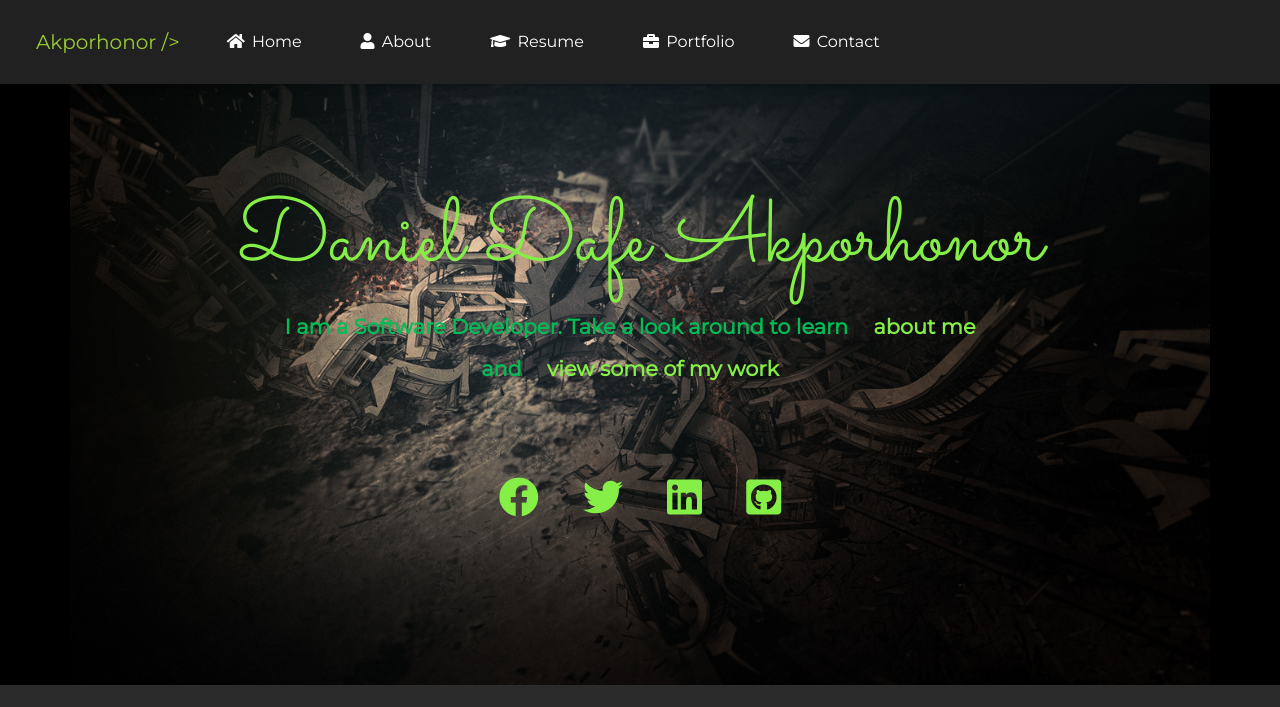
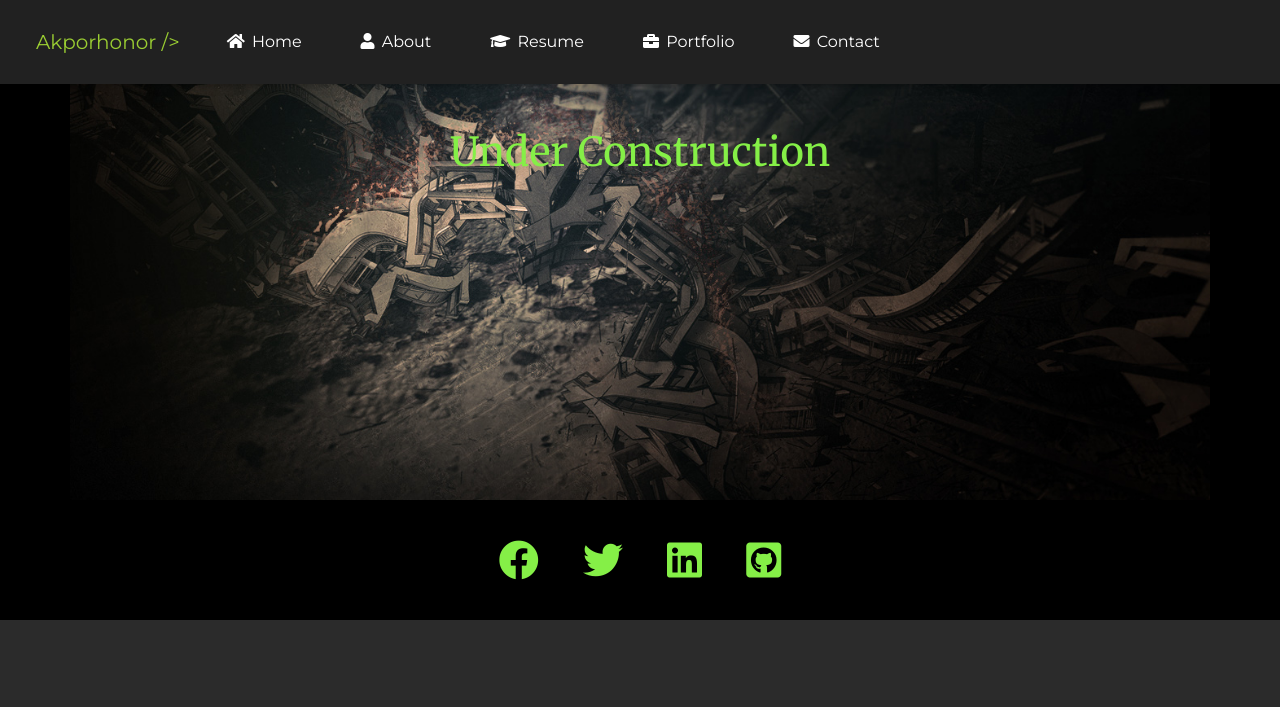
Before and after one commit to dakporhonor/cv, a plain HTML site: page index.html in a window 1280 px wide. Shown: the top 707 px of the page. Drawn offline with Linux system fonts and the light colour scheme.

Commit message:
Update index page

```diff
--- a/index.html
+++ b/index.html
@@ -45,13 +45,7 @@
         <!--Home Page-->
 
           <div class="bg text-white container">
-            <h1 id="main-header">Daniel Dafe Akporhonor</h1>
-            <div  class="h5 container">
-                <p class="first-para">
-                  I am a Software Developer.
-                  Take a look around to learn <a href="#about">about me</a> and <a href="#portfolio">view some of my
-                  work</a>
-                </p>
+            <h1>Under Construction</h1>
             </div>
 
               <div class="social-link">
```
